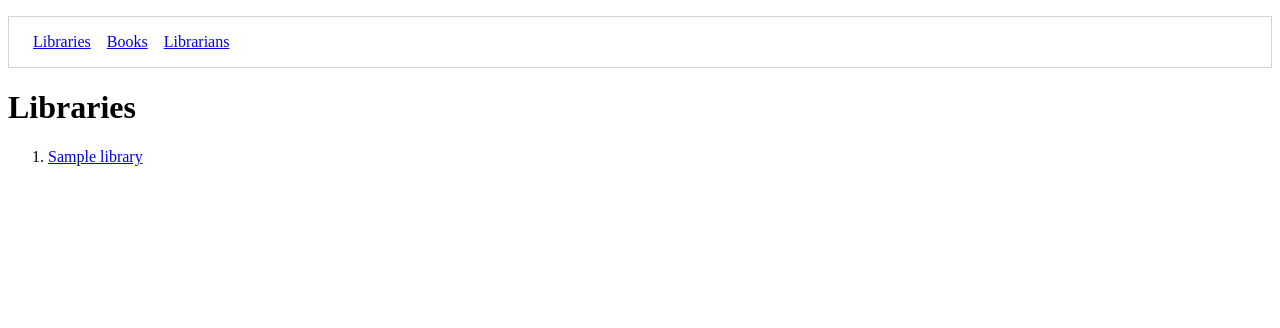
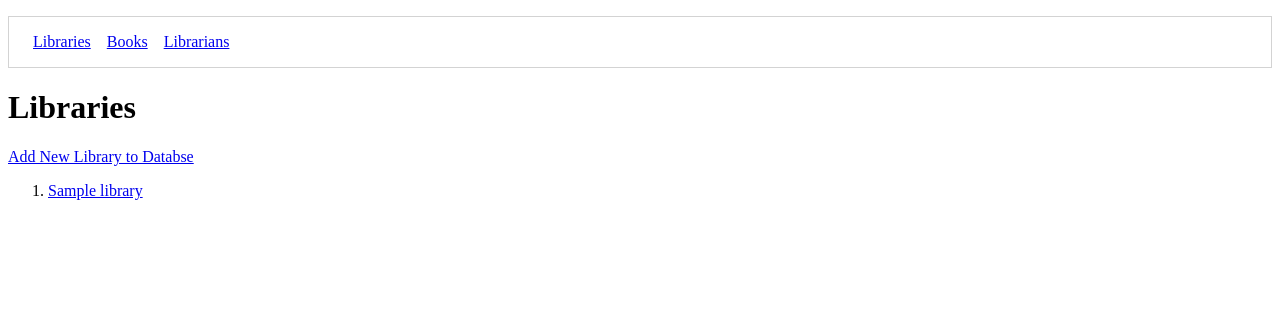
Before and after one commit to dhobson21/Library-Project, a Django app: template libraryapp/templates/libraries/list.html in a window 1280 px wide. Shown: the top 328 px of the page. Run offline with Django 3.2, Linux system fonts and the light colour scheme; the template is opened without the code that fills it: values that come from a table or form of the project are taken from there, others are empty; tables that the repository leaves empty hold one stand-in row (values such as "Sample post").

Commit message:
did same for lib

```diff
--- a/libraryapp/templates/libraries/list.html
+++ b/libraryapp/templates/libraries/list.html
@@ -3,6 +3,7 @@
 
   {% block content %}
     <h1>Libraries</h1>
+    <a href="{% url 'libraryapp:library_form' %}">Add New Library to Databse</a>
 
     <ol>
     {% for library in all_libraries %}
```
